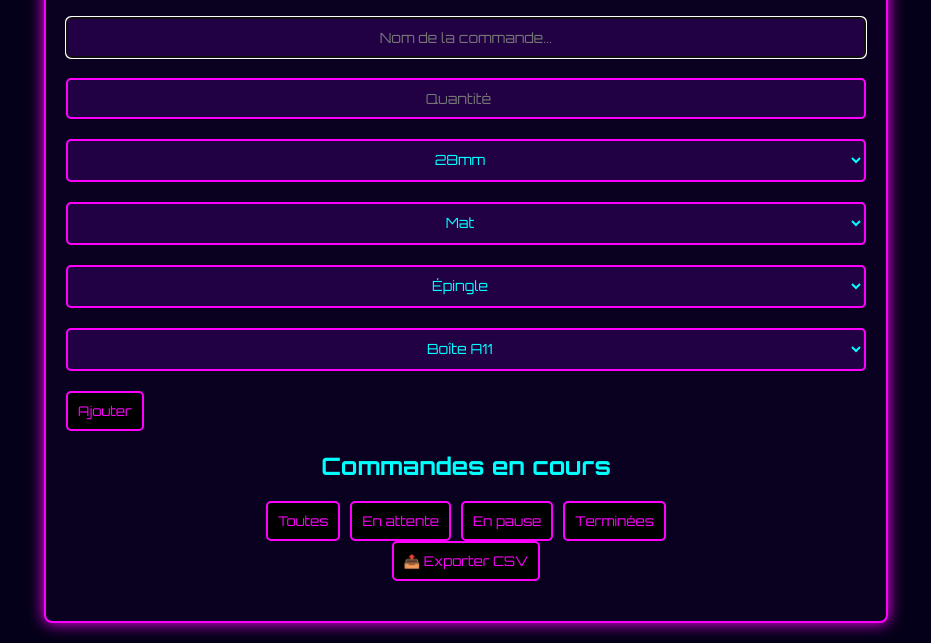
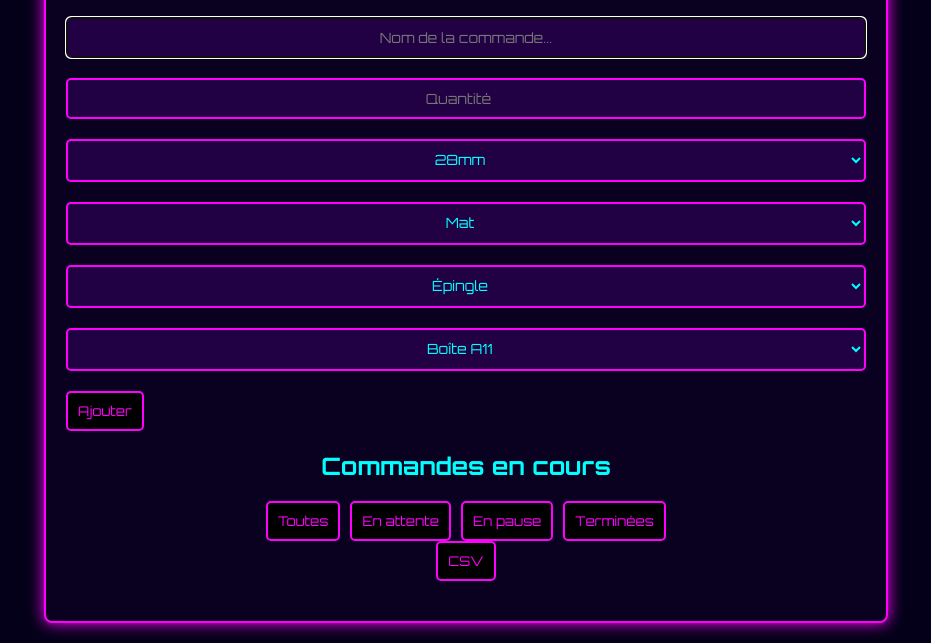
Before and after one commit to ZhuGG/GPMC, a plain HTML site: page index.html in a window 1280 px wide. Shown: the part 158-801 px from the top of the page, without its empty margins (174-1105 px from the left). Drawn offline with Linux system fonts and the light colour scheme.

Commit message:
Update index.html

```diff
--- a/index.html
+++ b/index.html
@@ -138,7 +138,7 @@
     <button onclick="filterCommands('completed')">Terminées</button>
 </div>
 
-<button onclick="exportToCSV()">📤 Exporter CSV</button>
+<button onclick="exportCSV()">CSV</button>
 
 <div class="command-list" id="commandList"></div>
 
```
